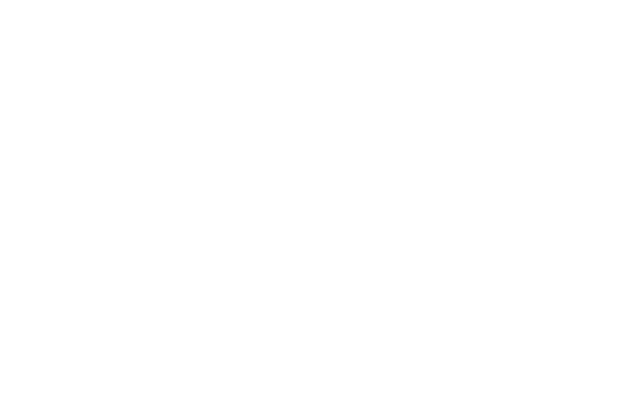
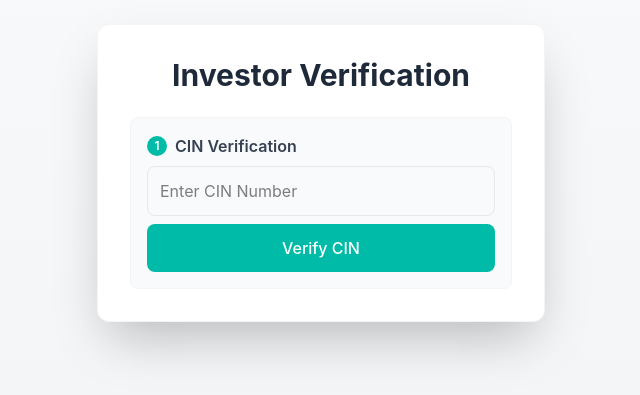
Before and after one commit to VestFundora/fundora, a React (Vite) app: page /signup/investor in a window 1280 px wide. Before the commit this address had no page. Shown: the part 227-622 px from the top of the page, without its empty margins (319-959 px from the left). Built offline with nearby package versions, Linux system fonts and the light colour scheme.

Commit message:
added SignUpInvestor Page

```diff
--- a/src/App.jsx
+++ b/src/App.jsx
@@ -2,6 +2,7 @@
 import Home from './pages/Home';
 import Dashboard from './pages/Dashboard';
 import SignUpStartup from './pages/SignUpStartup';
+import SignUpInvestor from './pages/SignUpInvestor';
 import Portfolio from './pages/Portfolio';
 import SmoothScroll from './components/LenisScroll';
 
@@ -13,7 +14,7 @@
           <Route path="/" element={<Home />} />
           <Route path="/dashboard/*" element={<Dashboard />} />
           <Route path="/signup/startup" element={<SignUpStartup />} />
-
+          <Route path="/signup/investor" element={<SignUpInvestor />} />
           <Route path="/portfolio" element={<Portfolio />} />
           <Route path="/dashboard/portfolio" element={<Portfolio />} />
         </Routes>
--- a/src/components/Hero.jsx
+++ b/src/components/Hero.jsx
@@ -23,7 +23,9 @@
                             </Link>
                         </button>
                         <button className="px-8 py-3 bg-transparent border-2 border-white text-white font-medium rounded-md hover:bg-white hover:text-teal-950 transition-all duration-300 shadow-lg  hover:shadow-white/20 transform hover:scale-105 cursor-pointer">
+                        <Link to="/signup/investor">
                             Join as an Investor
+                            </Link>
                         </button>
                     </div>
 
--- /dev/null
+++ b/src/pages/SignUpInvestor.jsx
@@ -0,0 +1,81 @@
+import React, { useState } from 'react';
+
+function SignUpInvestor() {
+    const [formData, setFormData] = useState({
+        cin: ''
+    });
+    const [verificationStatus, setVerificationStatus] = useState({
+        cin: false
+    });
+    const [loading, setLoading] = useState({
+        cin: false
+    });
+    const [error, setError] = useState({
+        cin: ''
+    });
+
+    const handleInputChange = (e) => {
+        setFormData({
+            ...formData,
+            [e.target.name]: e.target.value
+        });
+        setError({
+            ...error,
+            [e.target.name]: ''
+        });
+    };
+
+    const simulateLoading = async (callback, field) => {
+        setLoading(prev => ({ ...prev, [field]: true }));
+        await new Promise(resolve => setTimeout(resolve, 3000));
+        setLoading(prev => ({ ...prev, [field]: false }));
+        callback();
+    };
+
+    const verifyCIN = () => {
+        simulateLoading(() => {
+            if (formData.cin === 'L12345AB1234ABC123456') {
+                setVerificationStatus(prev => ({ ...prev, cin: true }));
+                setError(prev => ({ ...prev, cin: '' }));
+            } else {
+                setError(prev => ({ ...prev, cin: 'Invalid CIN number' }));
+            }
+        }, 'cin');
+    };
+
+    return (
+        <div className="flex flex-col items-center justify-center min-h-screen bg-gradient-to-b from-gray-50 to-gray-100 px-4 py-2">
+            <div className="bg-white p-4 sm:p-6 md:p-8 rounded-xl shadow-2xl w-full max-w-[95%] sm:max-w-[85%] md:max-w-md border border-gray-100">
+                <h2 className="text-xl sm:text-2xl md:text-3xl font-bold mb-4 sm:mb-6 text-center text-gray-800">Investor Verification</h2>
+
+                <div className="space-y-4">
+                    <div className="space-y-2 p-3 sm:p-4 bg-gray-50 rounded-lg border border-gray-100">
+                        <h3 className="text-sm sm:text-base font-semibold text-gray-700 flex items-center">
+                            <span className="bg-teal-500 w-5 h-5 rounded-full text-white text-xs flex items-center justify-center mr-2">1</span>
+                            CIN Verification
+                        </h3>
+                        <input
+                            type="text"
+                            name="cin"
+                            value={formData.cin}
+                            onChange={handleInputChange}
+                            placeholder="Enter CIN Number"
+                            className="w-full p-2 sm:p-3 text-sm sm:text-base border border-gray-200 rounded-lg focus:ring-2 focus:ring-teal-500 focus:border-transparent outline-none transition-all"
+                            disabled={verificationStatus.cin}
+                        />
+                        {error.cin && <p className="text-red-500 text-xs sm:text-sm mt-1">{error.cin}</p>}
+                        <button
+                            onClick={verifyCIN}
+                            disabled={loading.cin || verificationStatus.cin}
+                            className="w-full p-2 sm:p-3 text-sm sm:text-base bg-teal-500 text-white rounded-lg hover:bg-teal-600 disabled:bg-gray-300 cursor-pointer transform transition-all duration-200 hover:scale-[1.02] active:scale-[0.98] disabled:hover:scale-100 font-medium"
+                        >
+                            {loading.cin ? 'Verifying...' : verificationStatus.cin ? '✓ Verified' : 'Verify CIN'}
+                        </button>
+                    </div>
+                </div>
+            </div>
+        </div>
+    );
+}
+
+export default SignUpInvestor;
--- a/src/pages/SignUpStartup.jsx
+++ b/src/pages/SignUpStartup.jsx
@@ -3,23 +3,19 @@
 function SignUpStartup() {
     const [formData, setFormData] = useState({
         aadhar: '',
-        pan: '',
-        cin: ''
+        pan: ''
     });
     const [verificationStatus, setVerificationStatus] = useState({
         aadhar: false,
-        pan: false,
-        cin: false
+        pan: false
     });
     const [loading, setLoading] = useState({
         aadhar: false,
-        pan: false,
-        cin: false
+        pan: false
     });
     const [error, setError] = useState({
         aadhar: '',
-        pan: '',
-        cin: ''
+        pan: ''
     });
 
     const handleInputChange = (e) => {
@@ -60,17 +56,6 @@
                 setError(prev => ({ ...prev, pan: 'Invalid PAN number' }));
             }
         }, 'pan');
-    };
-
-    const verifyCIN = () => {
-        simulateLoading(() => {
-            if (formData.cin === 'L12345AB1234ABC123456') {
-                setVerificationStatus(prev => ({ ...prev, cin: true }));
-                setError(prev => ({ ...prev, cin: '' }));
-            } else {
-                setError(prev => ({ ...prev, cin: 'Invalid CIN number' }));
-            }
-        }, 'cin');
     };
 
     return (
@@ -126,30 +111,6 @@
                             {loading.pan ? 'Verifying...' : verificationStatus.pan ? '✓ Verified' : 'Verify PAN'}
                         </button>
                     </div>
-
-                    <div className="space-y-2 p-3 sm:p-4 bg-gray-50 rounded-lg border border-gray-100">
-                        <h3 className="text-sm sm:text-base font-semibold text-gray-700 flex items-center">
-                            <span className="bg-teal-500 w-5 h-5 rounded-full text-white text-xs flex items-center justify-center mr-2">3</span>
-                            CIN Verification
-                        </h3>
-                        <input
-                            type="text"
-                            name="cin"
-                            value={formData.cin}
-                            onChange={handleInputChange}
-                            placeholder="Enter CIN Number"
-                            className="w-full p-2 sm:p-3 text-sm sm:text-base border border-gray-200 rounded-lg focus:ring-2 focus:ring-teal-500 focus:border-transparent outline-none transition-all"
-                            disabled={verificationStatus.cin}
-                        />
-                        {error.cin && <p className="text-red-500 text-xs sm:text-sm mt-1">{error.cin}</p>}
-                        <button
-                            onClick={verifyCIN}
-                            disabled={loading.cin || verificationStatus.cin}
-                            className="w-full p-2 sm:p-3 text-sm sm:text-base bg-teal-500 text-white rounded-lg hover:bg-teal-600 disabled:bg-gray-300 cursor-pointer transform transition-all duration-200 hover:scale-[1.02] active:scale-[0.98] disabled:hover:scale-100 font-medium"
-                        >
-                            {loading.cin ? 'Verifying...' : verificationStatus.cin ? '✓ Verified' : 'Verify CIN'}
-                        </button>
-                    </div>
                 </div>
             </div>
         </div>
```
